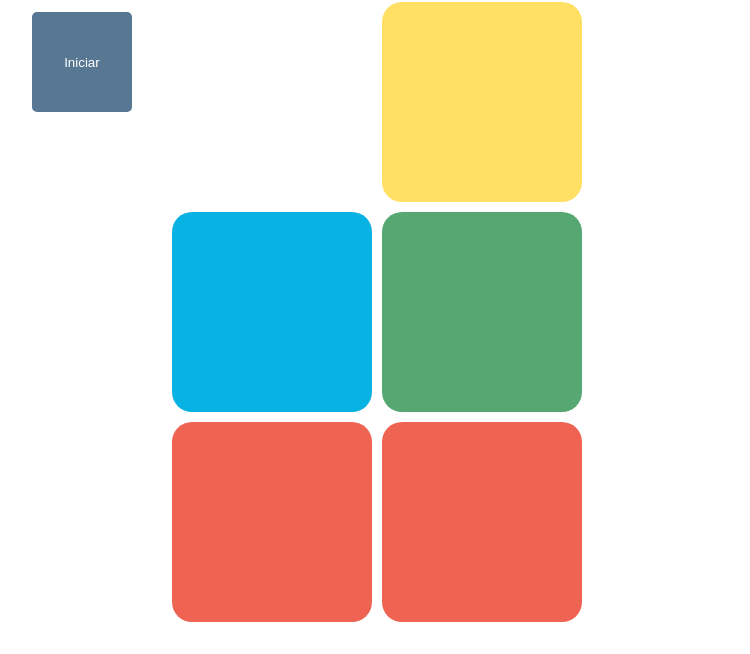
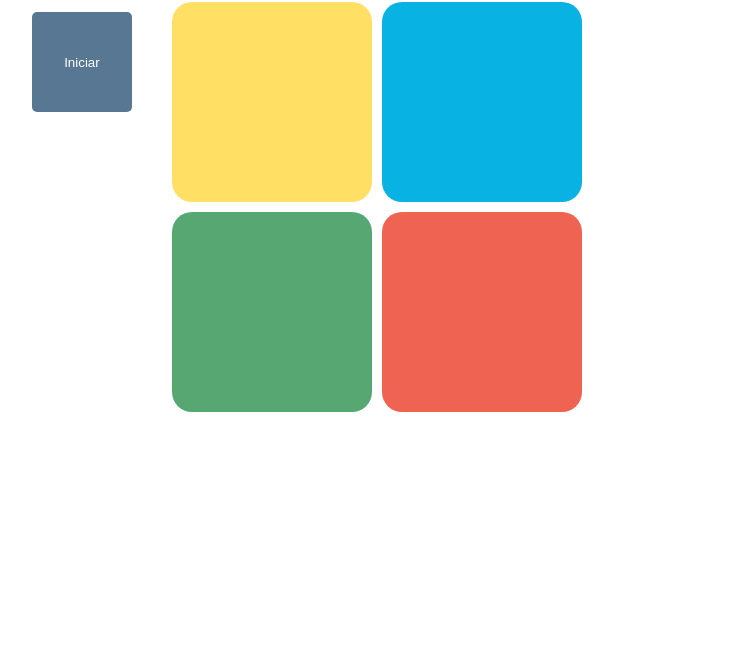
Before and after one commit to AngelJosueCM/SimonDice-, a plain HTML site: page index.html in a window 1280 px wide. Shown: the part 146-800 px from the top of the page, without its empty margins (201-951 px from the left). Drawn offline with Linux system fonts and the light colour scheme.

Commit message:
Actualizar

```diff
--- a/index.html
+++ b/index.html
@@ -15,7 +15,6 @@
     <button id="startButton">Iniciar</button>
     <div class="buttonContainer">
         <div class="square red"></div>
-        <div class="square red"></div>
         <div class="square green"></div>
         <div class="square blue"></div>
         <div class="square yellow"></div>
```
